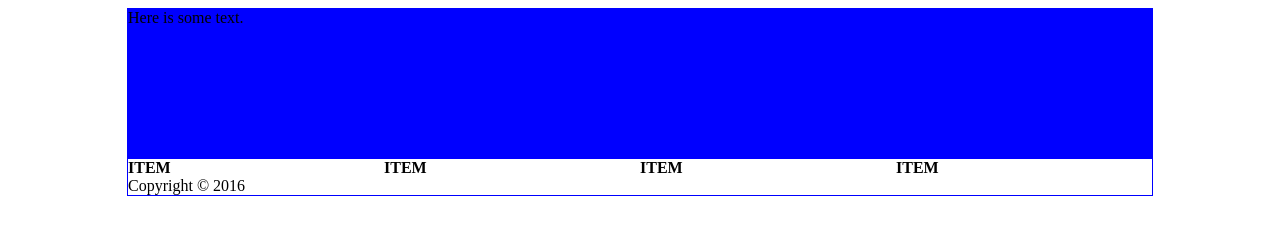
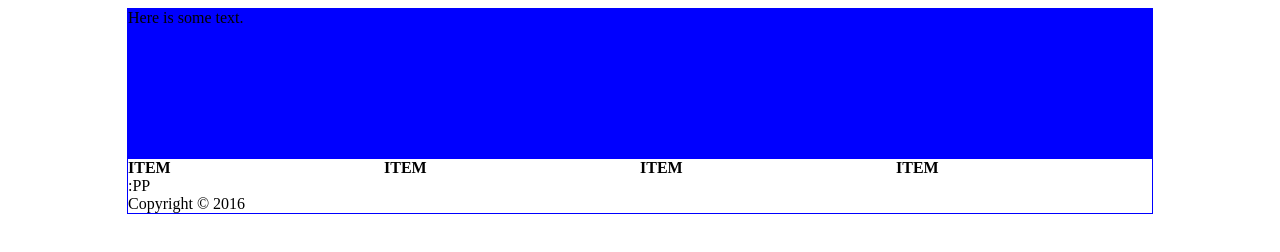
Before and after one commit to alOlsen/20160425_MEDIAQUERIES, a plain HTML site: page index.html in a window 1280 px wide. Drawn offline with Linux system fonts and the light colour scheme.

Commit message:
made changes in main area

```diff
--- a/index.html
+++ b/index.html
@@ -33,7 +33,7 @@
 		</nav>
 
 		<div id="mainArea">
-
+		:PP
 		</div>
 
 		<footer>
```
